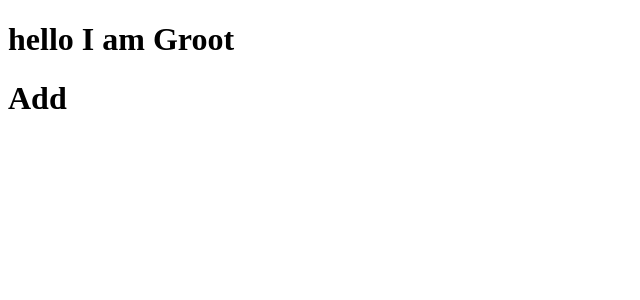
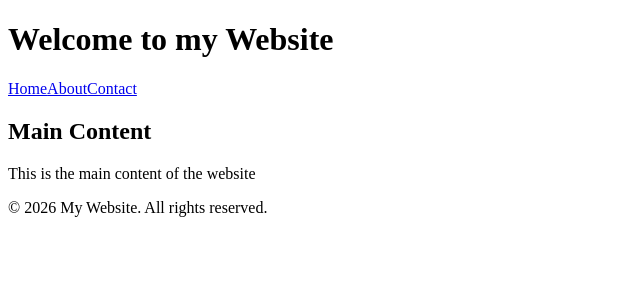
Before and after one commit to nehaumbre/REACTHUNX, a React (Vite) app in the folder vite-project/: page / in a window 1280 px wide. Shown: the top 300 px of the page, without its empty margins (0-640 px from the left). Built offline with nearby package versions, Linux system fonts and the light colour scheme.

Commit message:
React starter project: Understanding Components: creating Header main content and footer
Signed-off-by: nehaumbre <nehaumbre28@gmail.com>

```diff
--- a/vite-project/src/App.jsx
+++ b/vite-project/src/App.jsx
@@ -1,8 +1,17 @@
-import Greet from './components/Greet.jsx';
-import Add from './components/Add.jsx';
+// import Greet from './components/Greet.jsx';
+// import Add from './components/Add.jsx';
+import Header from './components/Header.jsx';
+import MainContent from './components/MainContent.jsx';
+import Footer from './components/Footer.jsx';
 
 const App = () => {
-  return <div><Greet/><Add/></div>;
+  return (
+    <div>
+      <Header />
+      <MainContent />
+      <Footer />
+    </div>
+  );
 };
 
 export default App;
--- /dev/null
+++ b/vite-project/src/components/Footer.jsx
@@ -0,0 +1,9 @@
+const Footer = () => {
+  return (
+    <footer>
+      <p>&copy; 2026 My Website. All rights reserved.</p>
+    </footer>
+  )
+}
+
+export default Footer
--- /dev/null
+++ b/vite-project/src/components/Header.jsx
@@ -0,0 +1,14 @@
+const Header = () => {
+  return (
+    <header>
+      <h1>Welcome to my Website</h1>
+      <nav>
+        <a href="/">Home</a>
+        <a href="/about">About</a>
+        <a href="/contact">Contact</a>
+      </nav>
+    </header>
+  )
+}
+
+export default Header
--- /dev/null
+++ b/vite-project/src/components/MainContent.jsx
@@ -0,0 +1,10 @@
+const MainContent = () => {
+  return (
+    <main>
+      <h2>Main Content</h2>
+      <p>This is the main content of the website</p>
+    </main>
+  )
+}
+
+export default MainContent
```
